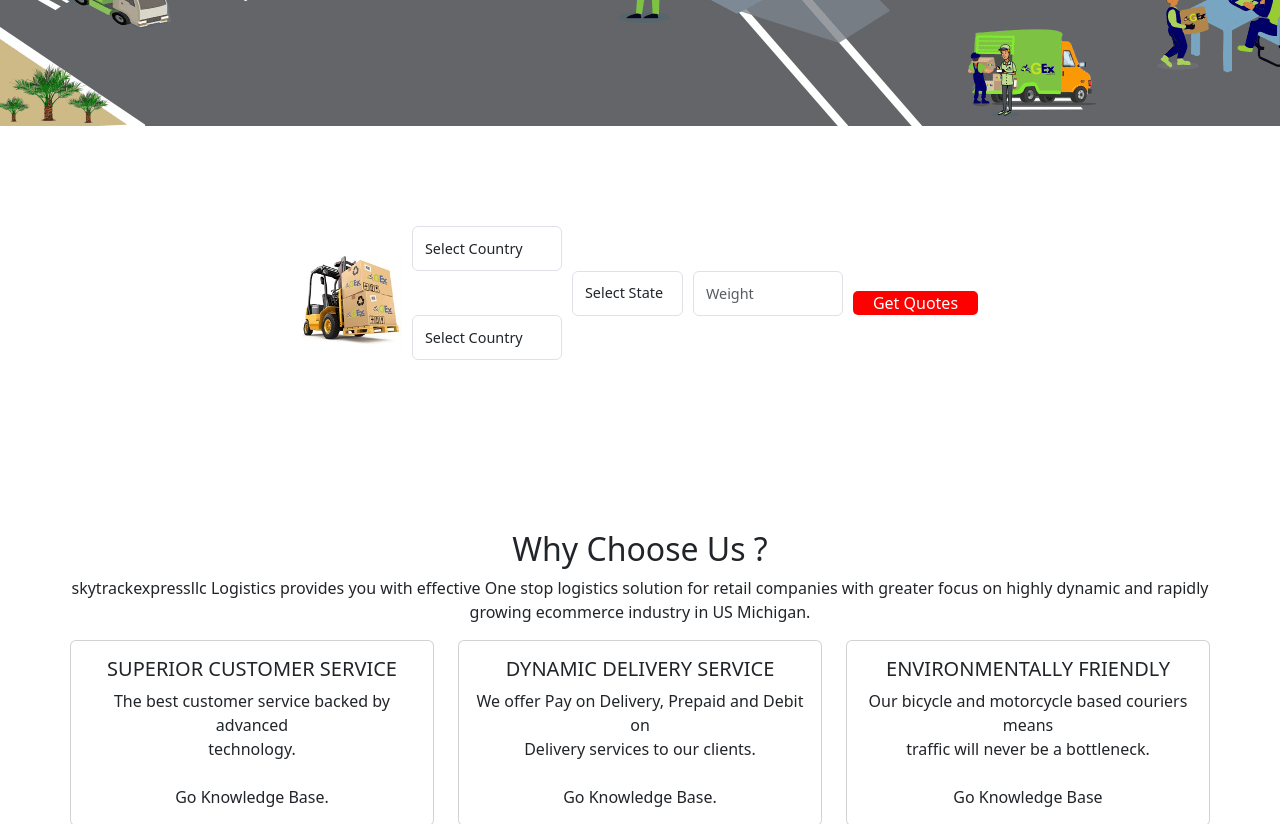
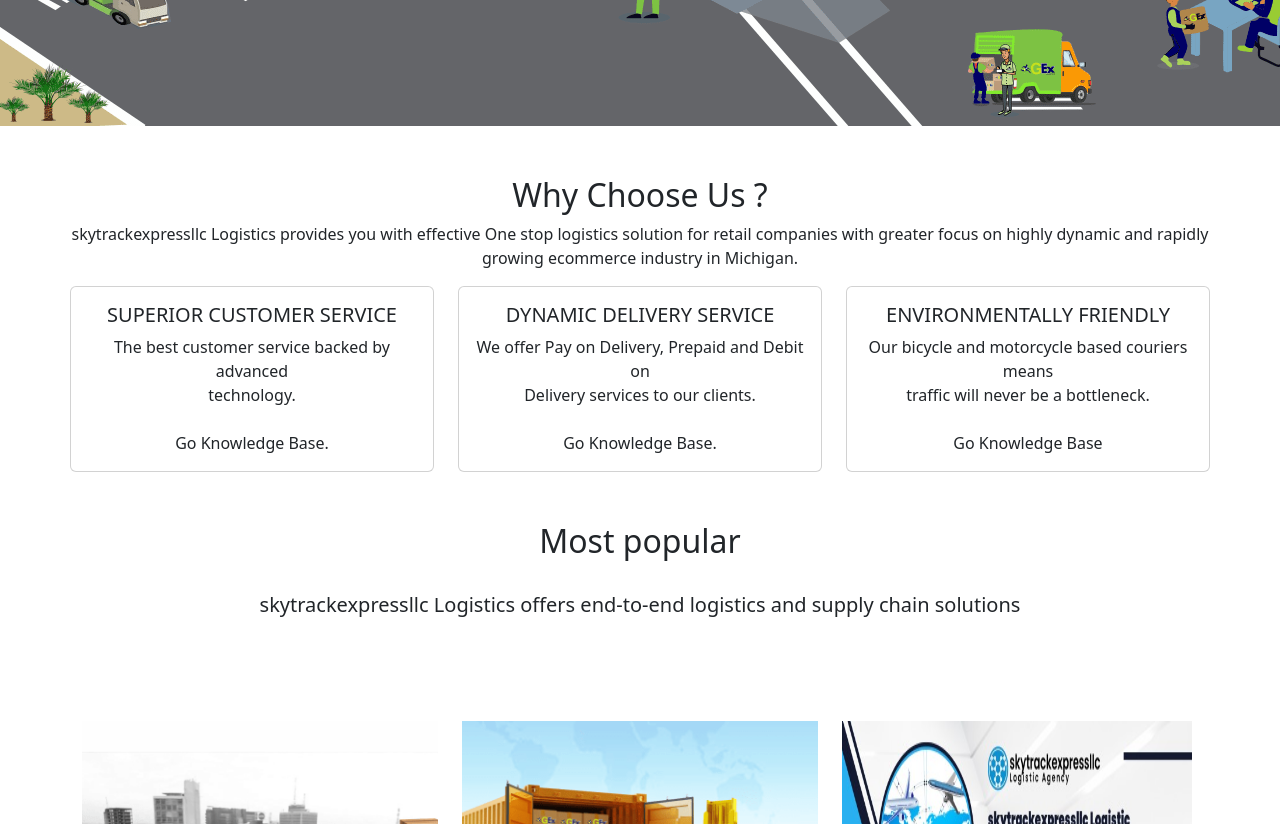
Before and after one commit to Rioland/skytrackexpressllc, a Next.js app: page / in a window 1280 px wide. Shown: the part 660-1484 px from the top of the page. Built offline with nearby package versions, Linux system fonts and the light colour scheme.

Commit message:
first commit

```diff
--- a/src/app/about/page.tsx
+++ b/src/app/about/page.tsx
@@ -43,7 +43,7 @@ export default function about() {
             <div className="col-md-6">
               <h5>Our Vision</h5>
               <p>
-                To be US Michigan ’s most favoured logistics service provider,{" "}
+                To be Michigan ’s most favoured logistics service provider,{" "}
                 <br />
                 delivering world class service to it’s clients by providing{" "}
                 <br />
@@ -54,7 +54,7 @@ export default function about() {
                 <br />
                 thousands of users and businesses with the aim to become <br />
                 the preferred on-demand hyper local fulfilment service <br />
-                company in US Michigan We aim to create over 2024 jobs across <br />
+                company in Michigan We aim to create over 2024 jobs across <br />
                 US Michigan within 3-5years of our operation with our unique <br />
                 business model.
               </p>
--- a/src/app/page.tsx
+++ b/src/app/page.tsx
@@ -5,39 +5,7 @@ export default function Home() {
   return (
     <div className="">
       <SearchTrackingId />
-      <div className=" container container-custom">
-        <div className="quote-section">
-          {/* Image */}
-          <img src="./home images/3.jpg" alt="Image" />
-          {/* Dropdowns */}
-          <div className="dropdown-spacing">
-            <select className="form-control">
-              <option>Select Country</option>
-              <option>US Michigan</option>
-              <option>Other Country</option>
-            </select>
-            <br />
-            <select className="form-control">
-              <option>Select Country </option>
-              <option>US Michigan</option>
-              <option>Other Country</option>
-            </select>
-          </div>
-          <select className="form-control dropdown-spacing">
-            <option>Select State</option>
-            <option>Lagos</option>
-            <option>Abuja</option>
-            <option>Other States</option>
-          </select>
-          <input
-            type="text"
-            className="form-control input-weight"
-            placeholder="Weight"
-          />
-          <button className="quote-btn">Get Quotes</button>
-        </div>
-      </div>
-
+      {/* company in US Michigan */}
       <>
         {/* Services Section */}
         <div className="services-section container text-center">
@@ -46,7 +14,7 @@ export default function Home() {
             skytrackexpressllc Logistics provides you with effective One stop logistics
             solution for retail companies with greater focus on highly dynamic
             and rapidly <br />
-            growing ecommerce industry in US Michigan.
+            growing ecommerce industry in Michigan.
           </p>
           <div className="row">
             <div className="col-md-4">
```
